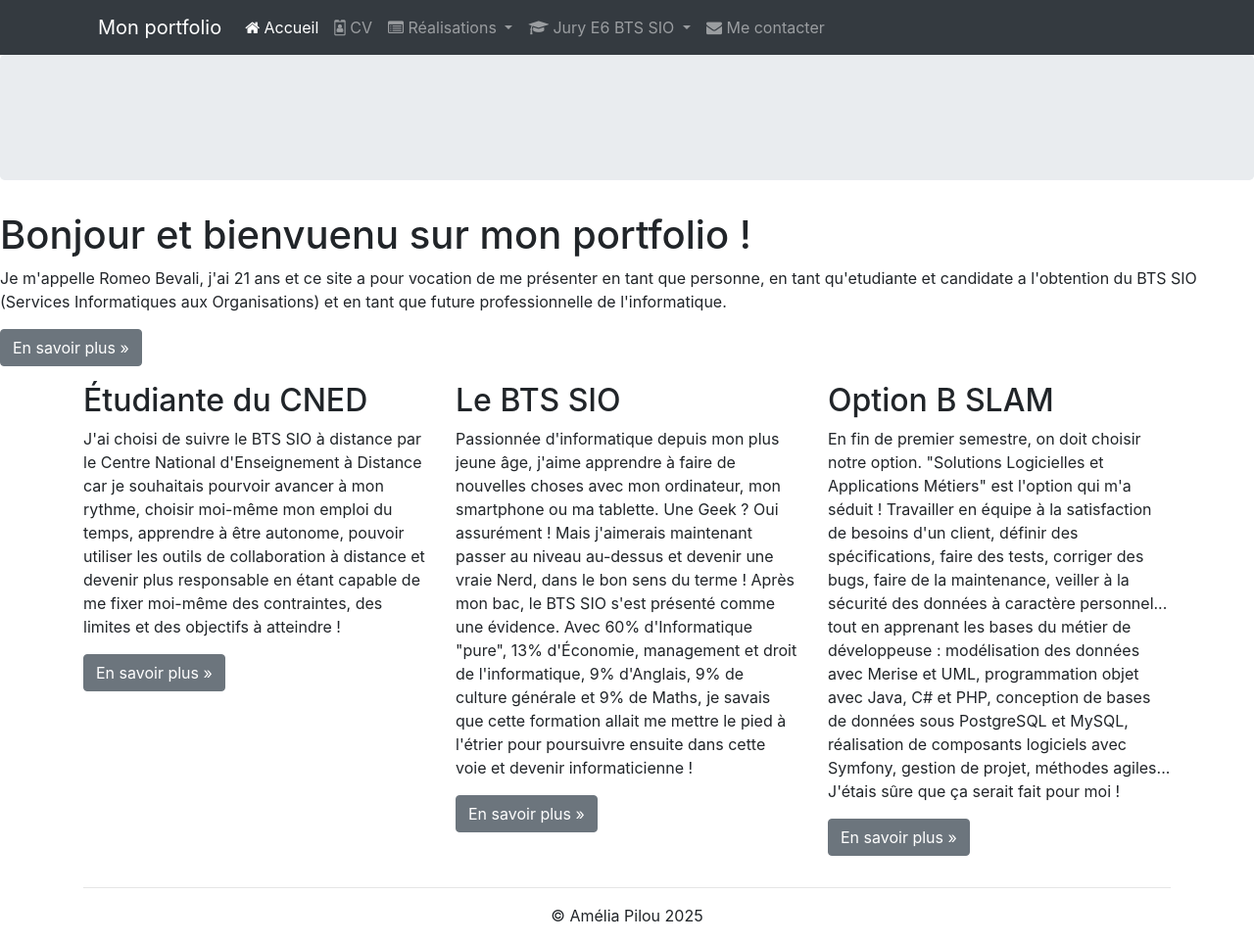
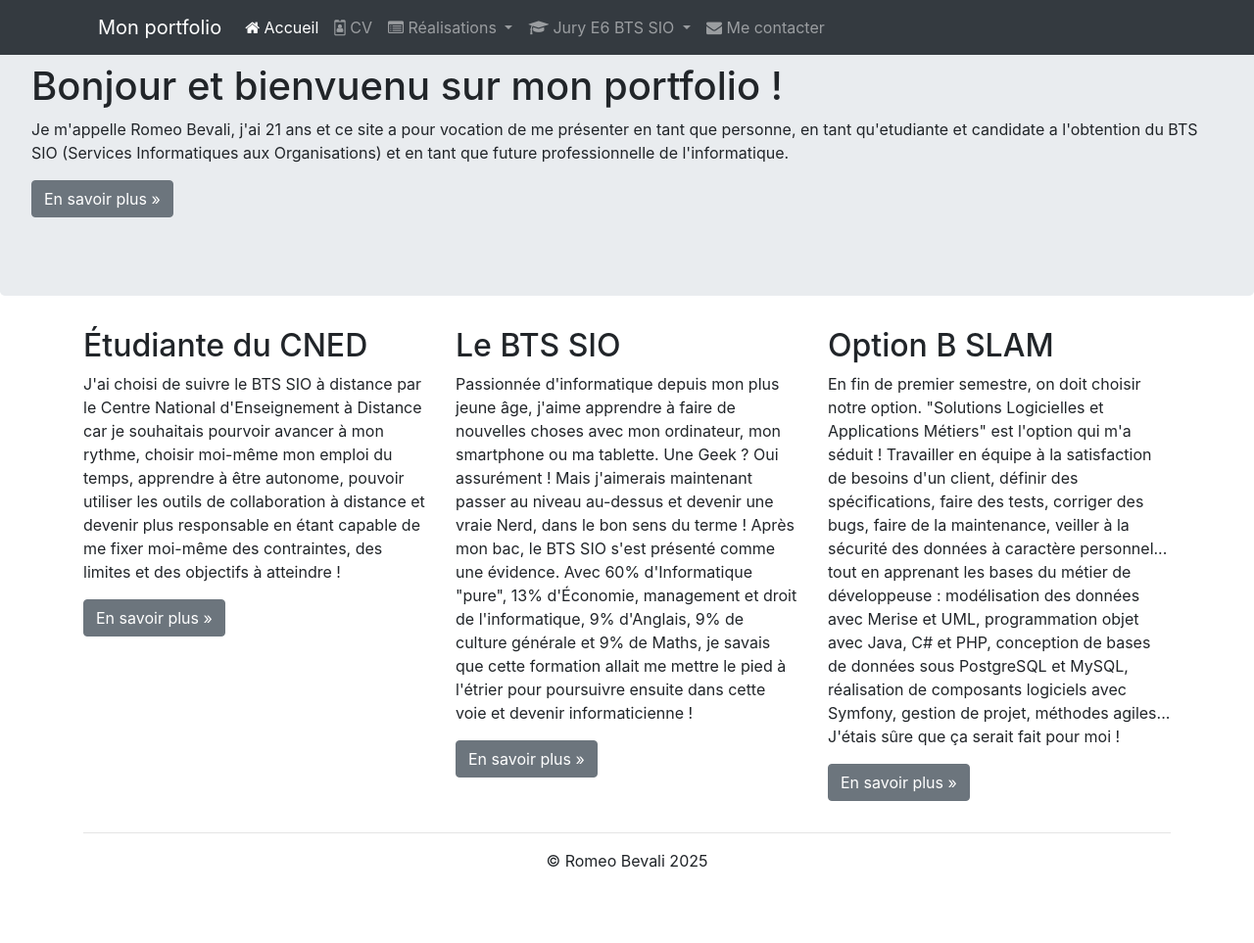
Before and after one commit to Romeobvl/romeobvl.github.io, a plain HTML site: page index.html in a window 1280 px wide. Shown: the whole page at 98% size. After the commit the page ends 907 px from the top, so only its background shows below. Drawn offline with nearby package versions, Linux system fonts and the light colour scheme.

Commit message:
jumbotron

```diff
--- a/index.html
+++ b/index.html
@@ -16,7 +16,6 @@
 
     </head>
     <body>
-        <h1>Bonjour et bienvenu sur mon portfolio !</h1>
         <nav class="navbar navbar-dark bg-dark fixed-top navbar-expand-md">
             <div class="container">
                 <div class="container">
@@ -129,8 +128,9 @@
                     </div>
                 </div>
         </nav>
-        <div class="jumbotron"></div> <!-- Emplacement pour le contenu principal de la page -->
+        <div class="jumbotron">
         <h1>Bonjour et bienvuenu sur mon portfolio !</h1>
+
         <p>Je m'appelle Romeo Bevali, j'ai 21 ans et ce site a pour vocation de me présenter en tant que personne, en tant
             qu'etudiante et candidate a l'obtention du BTS SIO (Services Informatiques aux Organisations) et en tant que
             future professionnelle de l'informatique.
@@ -139,6 +139,7 @@
            role="button">En savoir plus »
             </a>
         </p>
+        </div> <!-- Emplacement pour le contenu principal de la page -->
 
         <footer>
             <div class="container">
@@ -194,7 +195,7 @@
                     </div>
                 </div>
                 <hr>
-                <p class="text-center" id="copyright">© Amélia Pilou 2025</p>
+                <p class="text-center" id="copyright">© Romeo Bevali 2025</p>
             </div>
         </footer>
 
```
